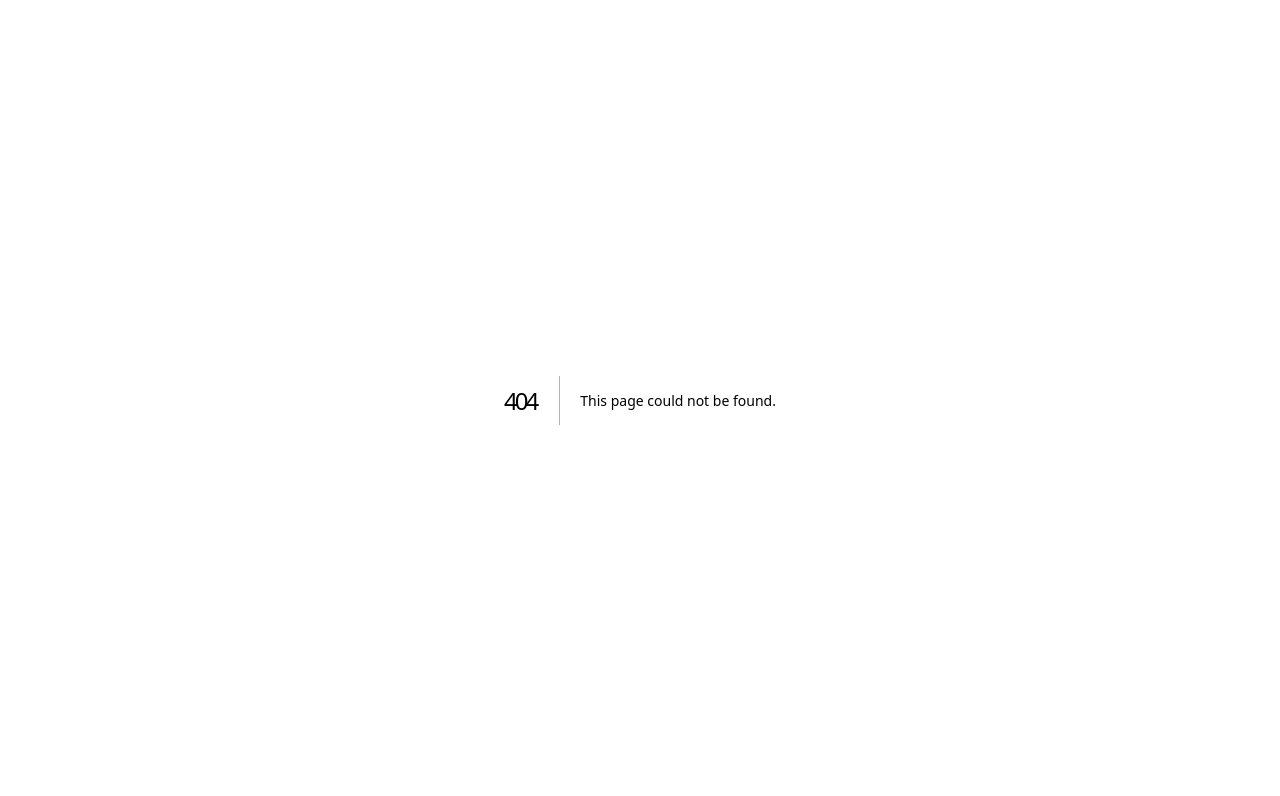
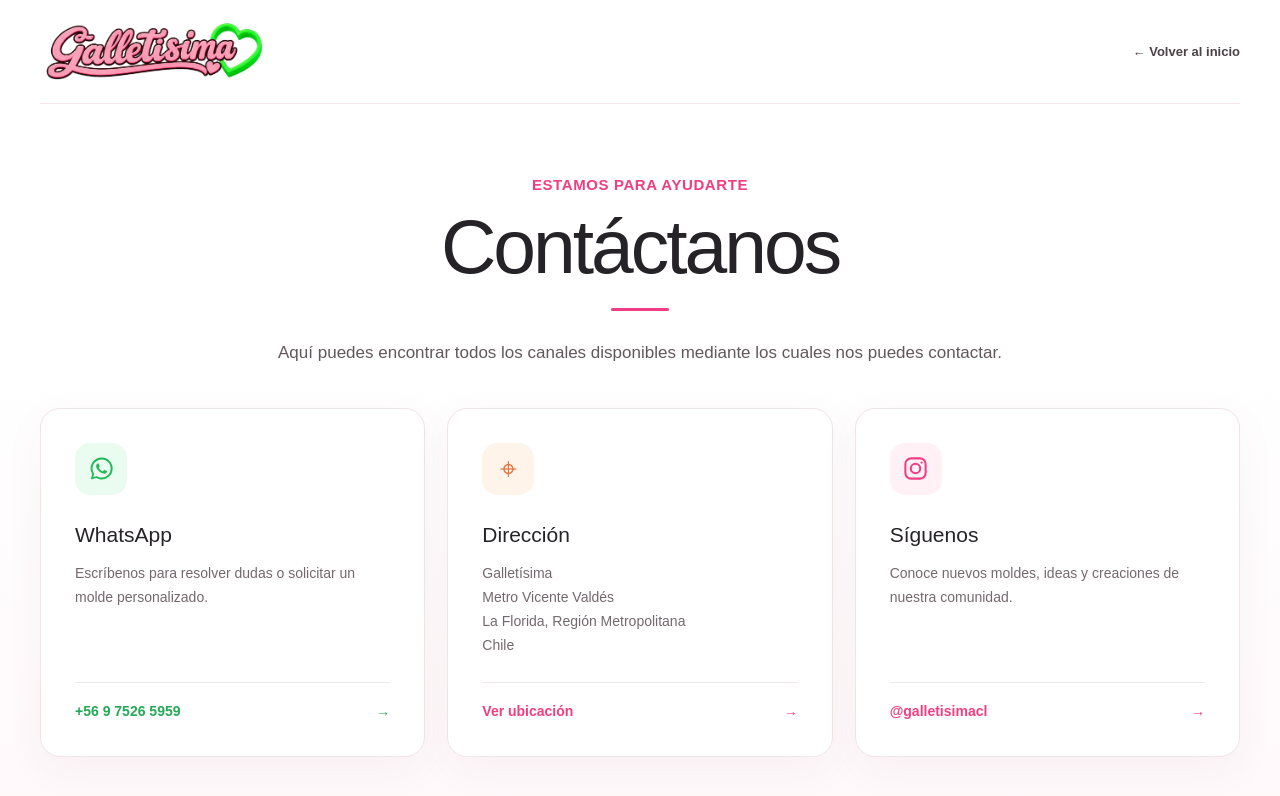
Before and after one commit to galletisima-cl/galletisima-cl, a Next.js app: page /contacto in a window 1280 px wide. Before the commit this address had no page. Shown: the top 796 px of the page. Built offline with nearby package versions, Linux system fonts and the light colour scheme; no server answers; the database is empty.

Commit message:
feat: add standalone contact page

```diff
--- /dev/null
+++ b/app/contacto/page.tsx
@@ -0,0 +1,57 @@
+"use client";
+
+import Image from "next/image";
+import Link from "next/link";
+import { useEffect, useState } from "react";
+import { createClient } from "../../lib/supabase/client";
+
+export default function ContactPage() {
+  const [whatsappNumber, setWhatsappNumber] = useState("56975265959");
+
+  useEffect(() => {
+    const supabase = createClient();
+    supabase.from("site_settings").select("value").eq("key", "whatsapp_number").single()
+      .then(({ data }) => { if (data?.value) setWhatsappNumber(data.value); });
+  }, []);
+
+  const readableNumber = `+56 9 ${whatsappNumber.slice(-8, -4)} ${whatsappNumber.slice(-4)}`;
+
+  return <main className="contact-page">
+    <header className="contact-header shell">
+      <Link href="/" aria-label="Volver al inicio"><Image src="/galletisima-logo.png" alt="Galletísima" width={250} height={95} priority /></Link>
+      <Link className="contact-back" href="/">← Volver al inicio</Link>
+    </header>
+
+    <section className="contact-hero">
+      <div className="shell">
+        <p className="eyebrow">ESTAMOS PARA AYUDARTE</p>
+        <h1>Contáctanos</h1>
+        <div className="title-line" />
+        <p className="contact-intro">Aquí puedes encontrar todos los canales disponibles mediante los cuales nos puedes contactar.</p>
+      </div>
+    </section>
+
+    <section className="contact-grid shell">
+      <article className="contact-card">
+        <span className="contact-icon whatsapp-color"><svg viewBox="0 0 32 32" aria-hidden="true"><path fill="currentColor" d="M16.04 3A12.9 12.9 0 0 0 5 22.57L3.28 29l6.58-1.72A12.98 12.98 0 1 0 16.04 3Zm0 23.76a10.7 10.7 0 0 1-5.45-1.49l-.39-.23-3.9 1.02 1.04-3.8-.25-.4a10.72 10.72 0 1 1 8.95 4.9Zm5.88-8.03c-.32-.16-1.9-.94-2.2-1.05-.29-.11-.5-.16-.71.16-.22.32-.83 1.05-1.02 1.27-.18.21-.37.24-.69.08-1.89-.94-3.12-1.69-4.37-3.82-.33-.57.33-.53.94-1.76.11-.21.05-.4-.03-.56-.08-.16-.72-1.73-.98-2.37-.26-.62-.52-.54-.72-.55h-.61c-.22 0-.56.08-.85.4-.29.32-1.12 1.1-1.12 2.66s1.15 3.08 1.3 3.29c.16.21 2.25 3.43 5.45 4.81.76.33 1.36.53 1.82.67.77.24 1.46.21 2.01.13.62-.09 1.9-.78 2.17-1.53.27-.75.27-1.4.19-1.53-.08-.14-.29-.22-.61-.38Z"/></svg></span>
+        <h2>WhatsApp</h2>
+        <p>Escríbenos para resolver dudas o solicitar un molde personalizado.</p>
+        <a className="contact-action whatsapp-action" href={`https://wa.me/${whatsappNumber}`} target="_blank" rel="noreferrer">{readableNumber} <span>→</span></a>
+      </article>
+
+      <article className="contact-card">
+        <span className="contact-icon location-color">⌖</span>
+        <h2>Dirección</h2>
+        <p>Galletísima<br />Metro Vicente Valdés<br />La Florida, Región Metropolitana<br />Chile</p>
+        <a className="contact-action" href="https://www.google.com/maps/search/?api=1&query=Metro+Vicente+Valdes+La+Florida+Chile" target="_blank" rel="noreferrer">Ver ubicación <span>→</span></a>
+      </article>
+
+      <article className="contact-card">
+        <span className="contact-icon instagram-color"><svg viewBox="0 0 24 24" aria-hidden="true"><rect x="3" y="3" width="18" height="18" rx="5"/><circle cx="12" cy="12" r="4.2"/><circle className="instagram-dot" cx="17.4" cy="6.7" r="1"/></svg></span>
+        <h2>Síguenos</h2>
+        <p>Conoce nuevos moldes, ideas y creaciones de nuestra comunidad.</p>
+        <a className="contact-action" href="https://www.instagram.com/galletisimacl" target="_blank" rel="noreferrer">@galletisimacl <span>→</span></a>
+      </article>
+    </section>
+  </main>;
+}
--- a/app/globals.css
+++ b/app/globals.css
@@ -104,6 +104,31 @@ form button { border:0; color:white; background:var(--pink); padding:0 22px; bor
 .whatsapp { position:fixed; right:22px; bottom:20px; z-index:30; width:62px; height:62px; border-radius:50%; background:#25d366; color:white; display:grid; place-items:center; text-decoration:none; border:4px solid white; box-shadow:0 6px 22px #21492745; transition:transform .2s,background .2s; }
 .whatsapp svg { width:34px; height:34px; display:block; }
 .whatsapp:hover { background:#1fbd5a; transform:translateY(-3px) scale(1.03); }
+.contact-page { min-height:100vh; background:linear-gradient(180deg,#fff 0,#fff 44%,#fff8fa 100%); }
+.contact-header { height:104px; display:flex; align-items:center; justify-content:space-between; border-bottom:1px solid #f5e7eb; }
+.contact-header img { width:225px; height:auto; display:block; }
+.contact-back { color:#4c4146; text-decoration:none; font-size:13px; font-weight:800; }
+.contact-back:hover { color:var(--pink); }
+.contact-hero { padding:70px 0 40px; text-align:center; }
+.contact-hero .eyebrow { margin:0 0 12px; }
+.contact-hero h1 { margin:0; font-size:clamp(48px,6vw,78px); font-weight:400; letter-spacing:-3px; }
+.contact-hero .title-line { margin:24px auto 28px; }
+.contact-intro { max-width:800px; margin:0 auto; color:#62575c; font-size:17px; line-height:1.7; }
+.contact-grid { display:grid; grid-template-columns:repeat(3,1fr); gap:22px; padding-bottom:80px; }
+.contact-card { min-height:330px; display:flex; flex-direction:column; align-items:flex-start; padding:34px; border:1px solid #f0e4e7; border-radius:20px; background:#fff; box-shadow:0 12px 40px #71334a0d; }
+.contact-icon { width:52px; height:52px; display:grid; place-items:center; margin-bottom:24px; border-radius:15px; background:#fff1f5; color:var(--pink); font-size:30px; }
+.contact-icon svg { width:27px; height:27px; }
+.contact-icon.instagram-color svg { fill:none; stroke:currentColor; stroke-width:1.8; }
+.contact-icon.instagram-color .instagram-dot { fill:currentColor; stroke:none; }
+.contact-icon.whatsapp-color { background:#eafbef; color:#25b95c; }
+.contact-icon.location-color { background:#fff4e9; color:#de7a45; }
+.contact-card h2 { margin:0 0 12px; font-size:21px; }
+.contact-card p { margin:0 0 25px; color:#74686e; font-size:14px; line-height:1.7; }
+.contact-action { display:flex; justify-content:space-between; gap:18px; width:100%; margin-top:auto; padding-top:18px; border-top:1px solid #f1e8eb; color:var(--pink); text-decoration:none; font-size:14px; font-weight:800; }
+.contact-action span { transition:transform .2s; }.contact-action:hover span { transform:translateX(4px); }
+.whatsapp-action { color:#25a957; }
+@media(max-width:800px){.contact-grid{grid-template-columns:1fr}.contact-card{min-height:0}.contact-hero{padding:48px 0 32px}}
+@media(max-width:560px){.contact-header{height:82px}.contact-header img{width:165px}.contact-back{font-size:0}.contact-back:after{content:"← Inicio";font-size:12px}.contact-hero{padding:38px 0 28px}.contact-hero h1{font-size:47px}.contact-intro{font-size:14px}.contact-grid{gap:12px;padding-bottom:45px}.contact-card{padding:24px;border-radius:16px}.contact-icon{margin-bottom:18px}.contact-card h2{font-size:19px}}
 .toast { position:fixed; bottom:24px; left:50%; transform:translateX(-50%); z-index:50; background:#2c2528; color:#fff; padding:14px 22px; border-radius:30px; box-shadow:0 10px 30px #0003; font-size:14px; }
 @media (max-width:900px) {
   .desktop-nav { display:none; }
--- a/app/page.tsx
+++ b/app/page.tsx
@@ -55,7 +55,7 @@ export default function Home() {
               {categories.map(([, label]) => <a key={label} href="#categorias">{label}</a>)}
             </div>
           </details>
-          <a href="#contacto">Contacto</a>
+          <a href="/contacto">Contacto</a>
         </nav>
         <button className="icon-button menu-button" aria-label="Abrir menú" onClick={() => setMenuOpen(!menuOpen)}>
           <i /><i /><i />
@@ -69,7 +69,7 @@ export default function Home() {
             🛒<em>{cart}</em>
           </button>
         </div>
-        {menuOpen && <nav className="menu" aria-label="Navegación móvil"><a href="#moldes">Moldes</a><details className="mobile-category-menu"><summary>Categorías <span>⌄</span></summary><div>{categories.map(([, label])=><a key={label} href="#categorias" onClick={()=>setMenuOpen(false)}>{label}</a>)}</div></details><a href="#contacto">Contacto</a></nav>}
+        {menuOpen && <nav className="menu" aria-label="Navegación móvil"><a href="#moldes">Moldes</a><details className="mobile-category-menu"><summary>Categorías <span>⌄</span></summary><div>{categories.map(([, label])=><a key={label} href="#categorias" onClick={()=>setMenuOpen(false)}>{label}</a>)}</div></details><a href="/contacto">Contacto</a></nav>}
       </header>
 
       <section id="inicio" className="hero">
```
